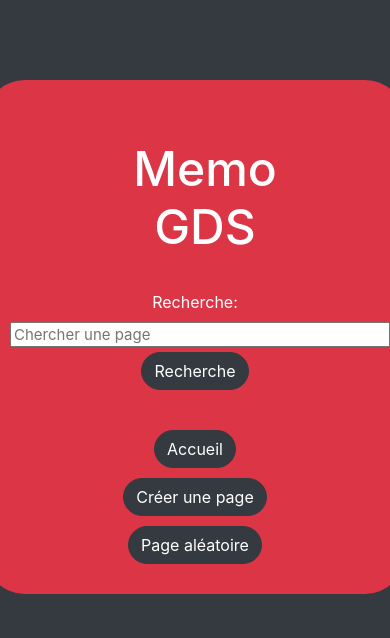
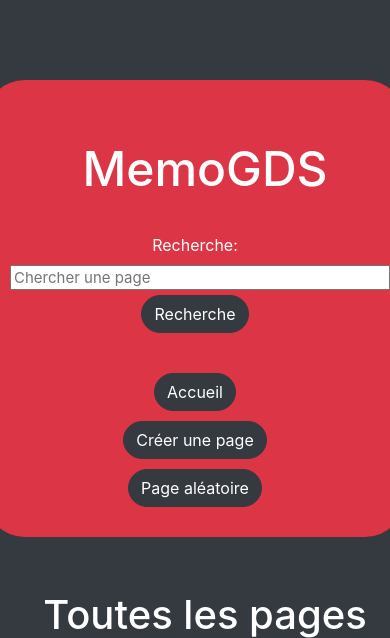
Before and after one commit to ArsaCode/wiki, a Django app: page /search in a window 390 px wide. Shown: the top 638 px of the page. Run offline with Django 3.2, Linux system fonts and the light colour scheme; some libraries are stand-ins or nearby versions.

Commit message:
Fixing responsive bug

```diff
--- a/encyclopedia/templates/encyclopedia/layout.html
+++ b/encyclopedia/templates/encyclopedia/layout.html
@@ -2,8 +2,9 @@
 
 <!DOCTYPE html>
 
-<html lang="en">
+<html lang="fr">
     <head>
+        <meta name="viewport" content="width=device-width, initial-scale=1, shrink-to-fit=no">
         <link rel="icon" href="{% static 'encyclopedia/note-book.png' %}">
         <title>{% block title %}{% endblock %}</title>
         <link href="{% static 'encyclopedia/bootstrap.min.css' %}" rel="stylesheet">
@@ -12,9 +13,7 @@
     <body class="bg-dark text-white">
         <div class="row">
             <div class="sidebar bg-danger col-md-4 col-sm-12">
-                <h2>Memo
-                <br>
-                GDS</h2>
+                <h2>MemoGDS</h2>
                 <form action="{% url 'encyclopedia:search' %}" method="POST">
                     {% csrf_token %}
                     {{ searchform }}
```
